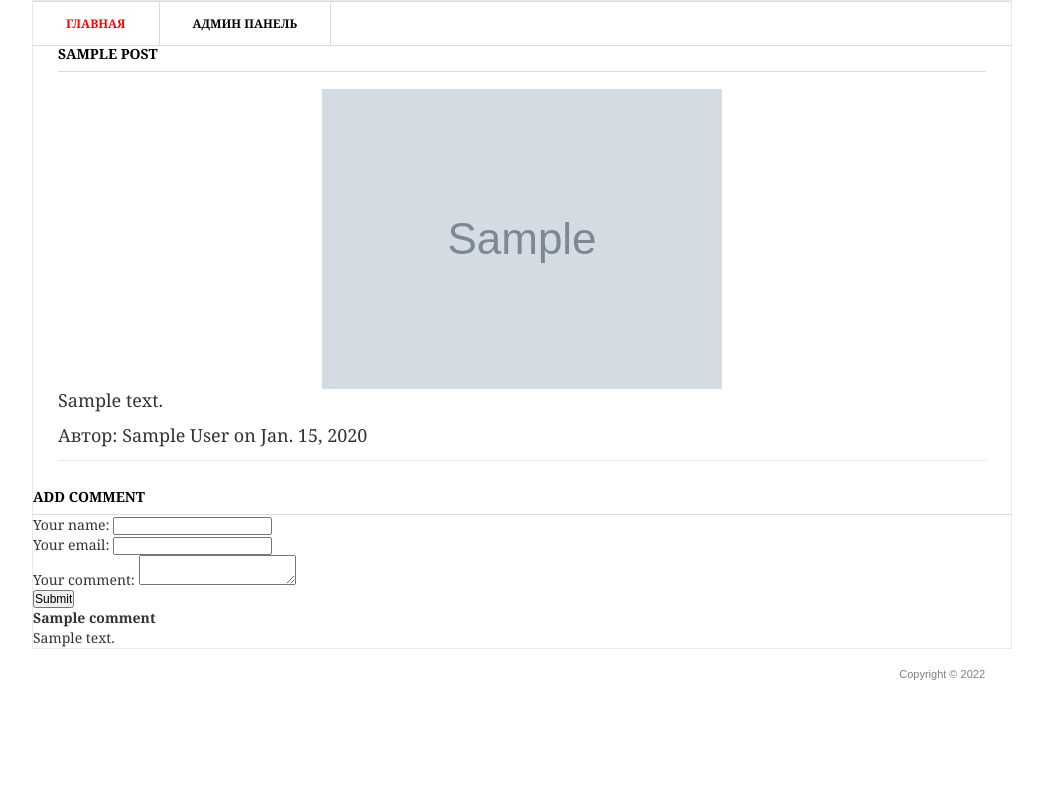
After one commit to dyscope/djblog, a Django app: page /1/ in a window 1280 px wide. The commit adds this page. Shown: the whole page, without its empty margins (118-1161 px from the left). Run offline with Django 5.2, Linux system fonts and the light colour scheme; tables that the repository leaves empty hold one stand-in row (values such as "Sample post"); grey boxes marked "Sample" are stand-in pictures.

Commit message:
Added comments

```diff
--- a/blog/admin.py
+++ b/blog/admin.py
@@ -1,6 +1,10 @@
 from django.contrib import admin
-from .models import Post
+from .models import Post, Comments
 
 @admin.register(Post)
 class PostAdmin(admin.ModelAdmin):
     list_display = ('title', 'author')
+
+@admin.register(Comments)
+class CommentsAdmin(admin.ModelAdmin):
+    list_display = ('name', 'post')
--- a/blog/models.py
+++ b/blog/models.py
@@ -13,3 +13,17 @@ class Post(models.Model):
     class Meta:
         verbose_name = "Post"
         verbose_name_plural = "Posts"
+
+
+class Comments(models.Model):
+    email = models.EmailField()
+    name = models.CharField("Name", max_length=50)
+    text_comments = models.TextField("Comment", max_length=1000)
+    post = models.ForeignKey(Post, verbose_name="Post", on_delete=models.CASCADE)
+
+    def __str__(self) -> str:
+        return f"{self.name}, {self.post}"
+
+    class Meta:
+        verbose_name = "Comment"
+        verbose_name_plural = "Comments"
--- a/blog/urls.py
+++ b/blog/urls.py
@@ -1,4 +1,8 @@
 from django.urls import path
 from . import views
 
-urlpatterns = [path("", views.PostView.as_view())]
+urlpatterns = [
+    path("", views.PostView.as_view()),
+    path("<int:pk>/", views.PostDetail.as_view()),
+    path("review/<int:pk>/", views.AddComments.as_view(), name="add_comments")
+]
--- a/blog/views.py
+++ b/blog/views.py
@@ -1,8 +1,25 @@
-from django.shortcuts import render
+from django.shortcuts import redirect, render
 from django.views.generic.base import View
 from .models import Post
+from .form import CommentsForm
 
 class PostView(View):
     def get(self, request):
         posts = Post.objects.all()
         return render(request, "blog/blog.html", {'post_list': posts})
+
+
+class PostDetail(View):
+    def get(self, request, pk):
+        post = Post.objects.get(id=pk)
+        return render(request, "blog/post.html", {'post': post})
+
+
+class AddComments(View):
+    def post(self, request, pk):
+        form = CommentsForm(request.POST)
+        if form.is_valid():
+            form = form.save(commit=False)
+            form.post_id = pk
+            form.save()
+        return redirect(f"/{pk}")
--- /dev/null
+++ b/templates/blog/post.html
@@ -0,0 +1,86 @@
+{% load static %}
+
+<html>
+
+<head>
+	<title>Djblog</title>
+	<meta http-equiv="Content-type" content="text/html; charset=utf-8" />
+	<link rel="stylesheet" href="{% static 'css/style.css' %}" type="text/css" media="all" />
+
+	<link rel="shortcut icon" href="css/images/favicon.ico" />
+
+</head>
+
+<body>
+	<div class="shell">
+		<div class="border">
+
+			<div id="navigation">
+				<ul>
+					<li>
+						<a href="/" class="active">Главная</a>
+					</li>
+					<li><a href="/admin">Админ панель</a></li>
+				</ul>
+			</div>
+			<div id="main">
+				<div id="content" class="left">
+					<div class="projects">
+						<h3>{{ post.title }}</h3>
+						<p align="center"><img src="{{ post.img.url }}" alt="" /></p>
+						<div class="item">
+							<div class="text left">
+								<p>{{ post.description }}</p>
+								<p>Автор: {{ post.author }} on {{ post.date }}</p>
+							</div>
+							<div class="cl">&nbsp;</div>
+						</div>
+					</div>
+				</div>
+				<div class="form-comment">
+					<h3>Add comment</h3>
+					<div>
+						<form action="{% url "add_comments" post.id %}" method="POST">
+							{% csrf_token %}
+							<div>
+								<label for="name">Your name:</label>
+								<input type="text" name="name">
+							</div>
+
+							<div>
+								<label for="email">Your email:</label>
+								<input type="email" name="email">
+							</div>
+
+							<div>
+								<label for="text_comments">Your comment:</label>
+								<textarea name="text_comments" id=""></textarea>
+							</div>
+
+							<div>
+								<input type="submit" value="Submit">
+							</div>
+						</form>
+					</div>
+				</div>
+
+				<div>
+					{% for comment in post.comments_set.all %}
+						<div>
+							<h4>{{ comment.name }}</h4>
+							<p>{{ comment.text_comments }}</p>
+						</div>
+					{% endfor %}
+				</div>
+
+				<div class="cl">&nbsp;</div>
+			</div>
+		</div>
+
+		<div id="footer">
+			<p class="copy right">Copyright &copy; 2022 </p>
+		</div>
+	</div>
+</body>
+
+</html>
```
Also changed, not shown: blog/form.py (added, +7 -0 lines), templates/blog/blog.html (+4 -4 lines), blog/migrations/0003_alter_post_img_comments.py (added).
